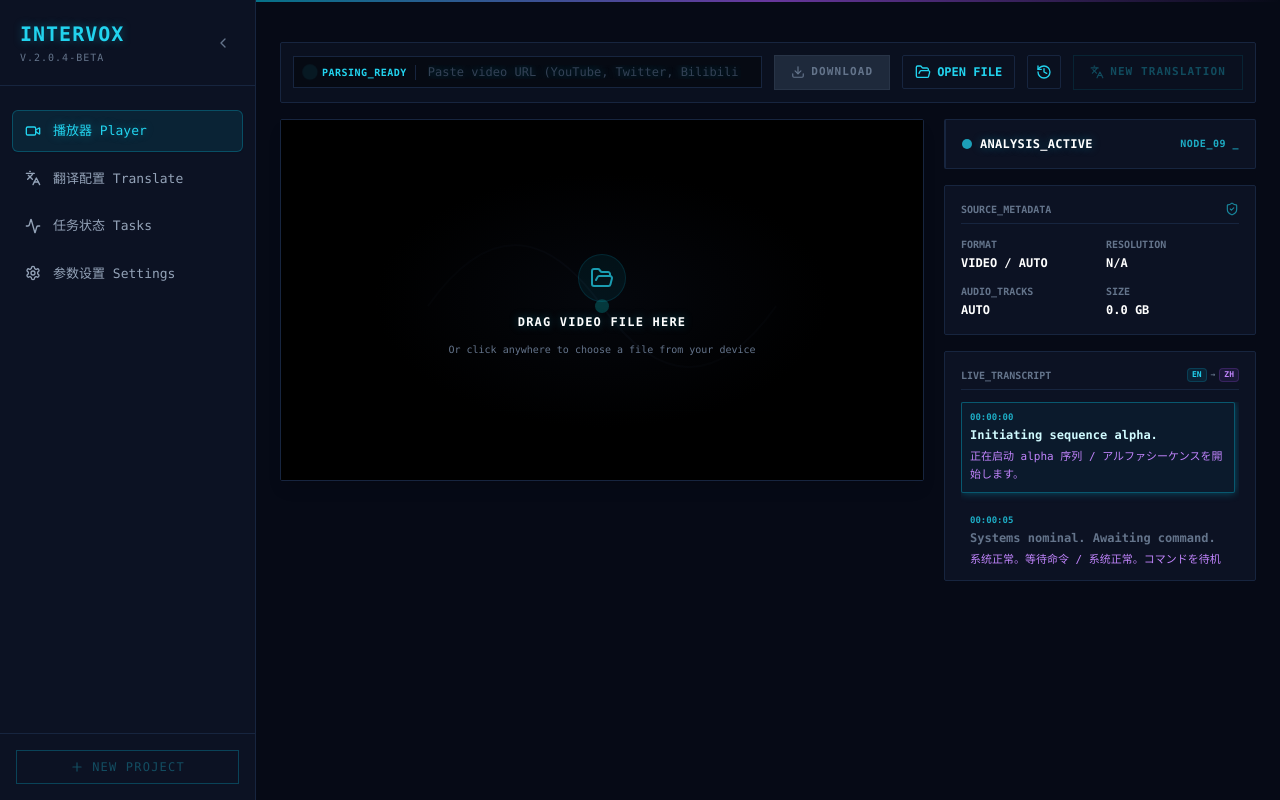
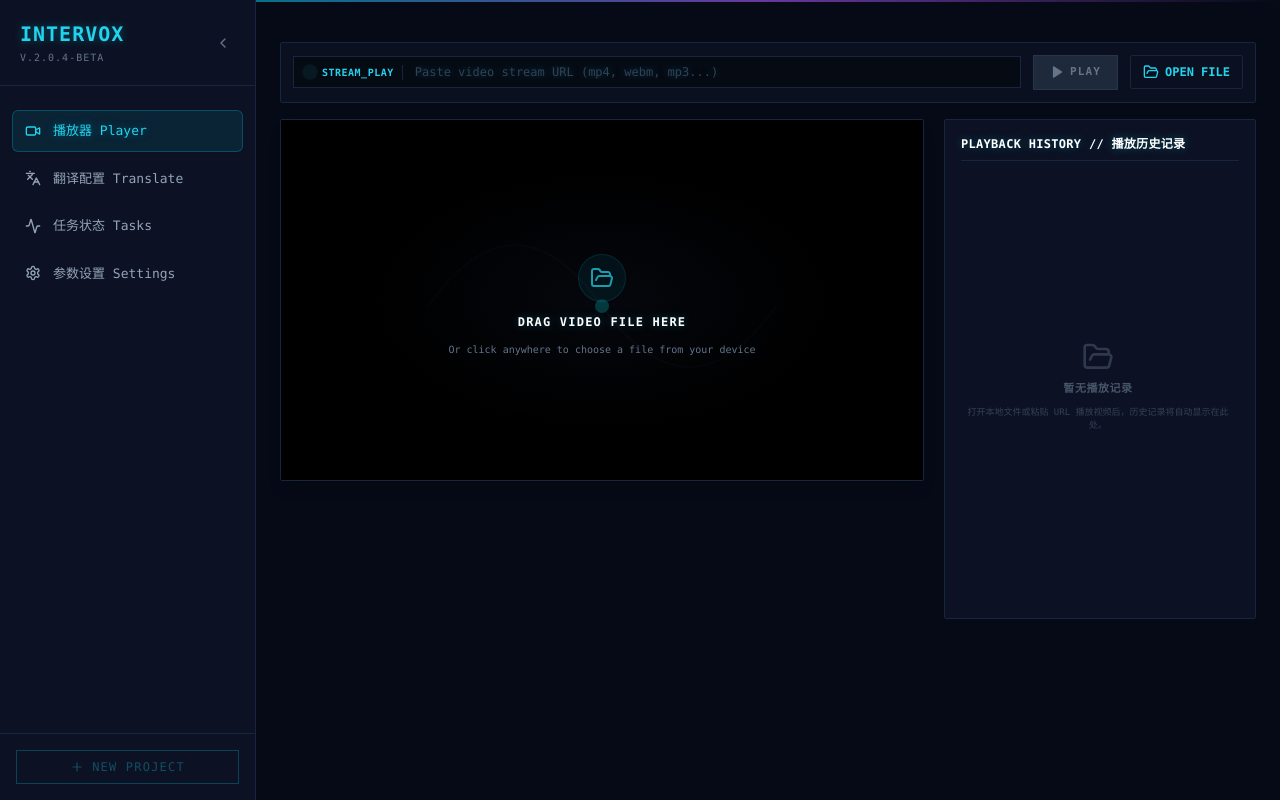
Before and after one commit to mayuanfei/intervox, a React (Vite) app: page / in a window 1280 px wide. Built offline with nearby package versions, Linux system fonts and the light colour scheme.

Commit message:
feat: simplify player layout to pure video playback, add playback history, and auto-play on drag-drop

```diff
--- a/src/hooks/useIntervox.tsx
+++ b/src/hooks/useIntervox.tsx
@@ -13,6 +13,14 @@ import type {
   TranslationDocument,
   TtsDocument,
 } from "../types/asr";
+
+export interface PlaybackHistoryItem {
+  id: string;
+  name: string;
+  url: string;
+  inputMode: "local_file" | "public_url";
+  timestamp: string;
+}
 
 export interface IntervoxTask {
   id: string;
@@ -155,6 +163,12 @@ interface IntervoxContextType {
   addNewTask: (input: string, mode: MediaInputMode) => void;
   deleteTask: (taskId: string) => void;
   cancelTask: (taskId: string) => void;
+
+  // Playback History
+  playbackHistory: PlaybackHistoryItem[];
+  addPlaybackHistoryItem: (name: string, url: string, mode: "local_file" | "public_url") => void;
+  deletePlaybackHistoryItem: (id: string) => void;
+  clearPlaybackHistory: () => void;
 }
 
 const IntervoxContext = createContext<IntervoxContextType | undefined>(undefined);
@@ -378,6 +392,41 @@ export function IntervoxProvider({ children }: { children: React.ReactNode }) {
   useEffect(() => {
     tasksRef.current = tasks;
   }, [tasks]);
+
+  const [playbackHistory, setPlaybackHistory] = useState<PlaybackHistoryItem[]>(() => {
+    try {
+      const saved = localStorage.getItem("intervox_playback_history");
+      if (saved) return JSON.parse(saved);
+    } catch {}
+    return [];
+  });
+
+  useEffect(() => {
+    localStorage.setItem("intervox_playback_history", JSON.stringify(playbackHistory));
+  }, [playbackHistory]);
+
+  const addPlaybackHistoryItem = (name: string, url: string, mode: "local_file" | "public_url") => {
+    if (!url.trim()) return;
+    setPlaybackHistory((current) => {
+      const filtered = current.filter((item) => item.url !== url);
+      const newItem: PlaybackHistoryItem = {
+        id: `HIST-${Date.now()}-${Math.floor(Math.random() * 1000)}`,
+        name: name || url.substring(url.lastIndexOf("/") + 1) || "video.mp4",
+        url,
+        inputMode: mode,
+        timestamp: new Date().toISOString(),
+      };
+      return [newItem, ...filtered];
+    });
+  };
+
+  const deletePlaybackHistoryItem = (id: string) => {
+    setPlaybackHistory((current) => current.filter((item) => item.id !== id));
+  };
+
+  const clearPlaybackHistory = () => {
+    setPlaybackHistory([]);
+  };
 
   useEffect(() => {
     localStorage.setItem("intervox_tasks", JSON.stringify(tasks));
@@ -1458,6 +1507,10 @@ export function IntervoxProvider({ children }: { children: React.ReactNode }) {
         retryTask,
         deleteTask,
         cancelTask,
+        playbackHistory,
+        addPlaybackHistoryItem,
+        deletePlaybackHistoryItem,
+        clearPlaybackHistory,
       }}
     >
       {children}
--- a/src/pages/Player.tsx
+++ b/src/pages/Player.tsx
@@ -1,6 +1,5 @@
 import React, { useRef, useState, useEffect } from "react";
 import {
-  Download,
   History,
   Languages,
   Play,
@@ -10,8 +9,8 @@ import {
   Maximize2,
   Minimize2,
   FolderOpen,
-  ShieldCheck,
   FileVideo,
+  Trash2,
   Plus,
 } from "lucide-react";
 import { useIntervox } from "../hooks/useIntervox";
@@ -40,15 +39,14 @@ export function Player() {
     setMediaInputMode,
     setLocalMediaPath,
     outputDir,
-    transcript,
-    translation,
-    startFullPipeline,
-    showToast,
+    playbackHistory,
+    addPlaybackHistoryItem,
+    deletePlaybackHistoryItem,
+    clearPlaybackHistory,
   } = useIntervox();
 
   const videoRef = useRef<HTMLVideoElement>(null);
   const playerContainerRef = useRef<HTMLDivElement>(null);
-  const transcriptContainerRef = useRef<HTMLDivElement>(null);
   const fileInputRef = useRef<HTMLInputElement>(null);
   const browserLocalPreviewRef = useRef<{ input: string; url: string } | null>(null);
 
@@ -403,20 +401,7 @@ export function Player() {
     }
   };
 
-  // Metadata properties
-  const mediaExtension = activeMediaInput.split(".").pop()?.toUpperCase() || "VIDEO";
-  const isAudioFile = /\.(mp3|wav|m4a|flac)$/i.test(activeMediaInput);
-  const metadata = {
-    format: isAudioFile ? `${mediaExtension} / AUDIO` : `${mediaExtension} / AUTO`,
-    resolution: isAudioFile ? "N/A (Audio)" : videoResolution || "N/A",
-    audioTracks: "AUTO",
-    size: activeMediaInput ? "LOADED" : "0.0 GB",
-  };
 
-  const handleDownload = () => {
-    if (!mediaUrl) return;
-    showToast(`Downie 下载队列已加入：${mediaUrl}`, "info");
-  };
 
   async function syncFullscreenMode(expanded: boolean) {
     if (typeof window !== "undefined" && "__TAURI_INTERNALS__" in window) {
@@ -445,51 +430,39 @@ export function Player() {
     void syncFullscreenMode(expanded);
   };
 
-  // Compile transcription segments with translated text matching segment ID
-  const displaySegments = transcript?.segments.map((seg) => {
-    const transSeg = translation?.segments.find((t) => t.id === seg.id);
-    return {
-      id: seg.id,
-      start_ms: seg.start_ms,
-      end_ms: seg.end_ms,
-      source_text: seg.text,
-      translated_text: transSeg ? transSeg.translated_text : "",
+  // Handle playing remote URLs
+  const handlePlayUrl = () => {
+    if (!mediaUrl.trim()) return;
+    setLocalMediaPath("");
+    setMediaInputMode("public_url");
+    setIsPlaying(true);
   };
-  }) || [
-    {
-      id: "seg_1",
-      start_ms: 0,
-      end_ms: 5000,
-      source_text: "Initiating sequence alpha.",
-      translated_text: "正在启动 alpha 序列 / アルファシーケンスを開始します。",
-    },
-    {
-      id: "seg_2",
-      start_ms: 5000,
-      end_ms: 15000,
-      source_text: "Systems nominal. Awaiting command.",
-      translated_text: "系统正常。等待命令 / 系统正常。コマンドを待机中。",
-    },
-  ];
 
-  // Auto detect current segment ID based on video playback currentTime
-  const currentMs = currentTime * 1000;
-  const activeSegment = displaySegments.find(
-    (seg) => currentMs >= seg.start_ms && currentMs <= seg.end_ms
-  );
-  const activeSegmentId = activeSegment ? activeSegment.id : "";
+  // Record playback history when media loaded
+  useEffect(() => {
+    if (mediaSrc && activeMediaInput) {
+      const name = mediaInputMode === "local_file"
+        ? activeMediaInput.substring(activeMediaInput.lastIndexOf("/") + 1) || activeMediaInput
+        : activeMediaInput;
+      addPlaybackHistoryItem(name, activeMediaInput, mediaInputMode);
+    }
+  }, [mediaSrc, activeMediaInput, mediaInputMode]);
 
-  // Auto-scroll transcript container to active segment
-  useEffect(() => {
-    if (!activeSegmentId || !transcriptContainerRef.current) return;
-    const activeEl = document.getElementById(`seg-item-${activeSegmentId}`);
-    if (activeEl) {
-      activeEl.scrollIntoView({
-        behavior: "smooth",
-        block: "nearest",
+  // Format historical timestamp
+  const formatHistoryTime = (isoString: string) => {
+    try {
+      const date = new Date(isoString);
+      return date.toLocaleString("zh-CN", {
+        month: "2-digit",
+        day: "2-digit",
+        hour: "2-digit",
+        minute: "2-digit",
+        second: "2-digit",
       });
+    } catch {
+      return "未知时间";
     }
-  }, [activeSegmentId]);
+  };
 
   return (
     <div className="space-y-4 font-mono text-[13px] animate-fade-in">
@@ -502,32 +475,32 @@ export function Player() {
         className="hidden"
       />
 
-      {/* Top Search & Download Control Bar */}
+      {/* Top Playback Control Bar */}
       <div className="flex flex-wrap items-center gap-3 bg-[#0a101f] border th-border p-3 rounded-sm">
         <div className="flex-1 min-w-[280px] flex items-center gap-2 border th-border bg-black/40 px-3 py-1.5 relative">
           <span className="w-2 h-2 rounded-full bg-cyan-400 animate-ping"></span>
           <span className="text-[10px] text-cyan-400 font-bold uppercase tracking-wider select-none shrink-0 border-r th-border pr-2 mr-1">
-            PARSING_READY
+            STREAM_PLAY
           </span>
           <input
             type="text"
             value={mediaUrl}
             onChange={(e) => setMediaUrl(e.target.value)}
-            placeholder="Paste video URL (YouTube, Twitter, Bilibili...)"
+            placeholder="Paste video stream URL (mp4, webm, mp3...)"
             className="flex-1 bg-transparent border-none text-glow text-cyan-400 placeholder-slate-700 focus:outline-none text-[12px] pr-2"
           />
         </div>
 
         <button
-          onClick={handleDownload}
-          disabled={!mediaUrl}
+          onClick={handlePlayUrl}
+          disabled={!mediaUrl.trim()}
           className={`flex items-center gap-1.5 px-4 py-2 text-black font-extrabold tracking-widest text-[11px] uppercase transition-all ${
-            mediaUrl
+            mediaUrl.trim()
               ? "bg-cyan-400 hover:bg-cyan-300 shadow-md shadow-cyan-500/20"
               : "bg-slate-800 text-slate-500 cursor-not-allowed border border-slate-700/50"
           }`}
         >
-          <Download className="w-3.5 h-3.5" /> DOWNLOAD
+          <Play className="w-3.5 h-3.5 fill-current" /> PLAY
         </button>
 
         {/* Open File Button */}
@@ -538,18 +511,6 @@ export function Player() {
         >
           <FolderOpen className="w-4 h-4" />
           <span className="hidden sm:inline">OPEN FILE</span>
-        </button>
-
-        <button className="p-2 border th-border hover:bg-cyan-500/10 text-cyan-400 transition-all rounded-sm">
-          <History className="w-4 h-4" />
-        </button>
-
-        <button
-          onClick={startFullPipeline}
-          disabled={!activeMediaInput}
-          className="flex items-center gap-1.5 px-4 py-2 border border-cyan-500/40 text-cyan-400 font-extrabold tracking-widest text-[11px] hover:bg-cyan-500 hover:text-black transition-all disabled:opacity-30 disabled:cursor-not-allowed"
-        >
-          <Languages className="w-3.5 h-3.5" /> NEW TRANSLATION
         </button>
       </div>
 
@@ -576,6 +537,7 @@ export function Player() {
               <video
                 ref={videoRef}
                 src={mediaSrc}
+                autoPlay
                 onTimeUpdate={handleTimeUpdate}
                 onLoadedMetadata={handleLoadedMetadata}
                 onEnded={handleVideoEnded}
@@ -767,101 +729,97 @@ export function Player() {
           </div>
         </div>
 
-        {/* Right Info panels */}
-        <div className="space-y-4">
-          {/* Analysis Active status panel */}
-          <div className="border th-border th-bg-card p-4 rounded-sm flex items-center justify-between border-l-2 border-l-cyan-400">
-            <div className="flex items-center gap-2">
-              <span className="w-2.5 h-2.5 rounded-full bg-cyan-400 animate-pulse"></span>
+        {/* Playback History Card */}
+        <div className="border th-border th-bg-card p-4 rounded-sm flex flex-col h-[400px] lg:h-[500px]">
+          <div className="border-b th-border pb-2 flex justify-between items-center mb-3">
             <span className="font-extrabold th-text tracking-wide text-xs uppercase text-glow text-cyan-400">
-                ANALYSIS_ACTIVE
+              PLAYBACK HISTORY // 播放历史记录
             </span>
-            </div>
-            <span className="text-[10px] text-cyan-400/80 font-bold uppercase tracking-wider">
-              NODE_09 _
-            </span>
+            {playbackHistory.length > 0 && (
+              <button
+                onClick={clearPlaybackHistory}
+                className="text-[10px] text-red-400 hover:text-red-300 font-bold uppercase tracking-wider transition-colors"
+              >
+                Clear All
+              </button>
+            )}
           </div>
 
-          {/* Source Metadata Card */}
-          <div className="border th-border th-bg-card p-4 space-y-3 rounded-sm">
-            <div className="border-b th-border pb-1.5 flex justify-between items-center text-[10px] font-bold text-slate-500">
-              <span className="uppercase">SOURCE_METADATA</span>
-              <ShieldCheck className="w-3.5 h-3.5 text-cyan-400/60" />
-            </div>
+          {/* History List */}
+          <div className="flex-1 overflow-y-auto space-y-2 pr-1 scrollbar-thin">
+            {playbackHistory.length > 0 ? (
+              playbackHistory.map((item) => {
+                const isLocal = item.inputMode === "local_file";
+                const isCurrentlyPlaying = activeMediaInput === item.url;
 
-            <div className="grid grid-cols-2 gap-3 text-xs">
-              <div className="space-y-0.5">
-                <span className="th-text-muted text-[10px] uppercase font-bold">
-                  FORMAT
+                return (
+                  <div
+                    key={item.id}
+                    className={`group border p-2 flex items-center justify-between rounded-sm transition-all hover:bg-cyan-500/5 ${
+                      isCurrentlyPlaying
+                        ? "border-cyan-500/40 bg-cyan-500/5 border-glow"
+                        : "border-transparent bg-black/20 hover:border-slate-800"
+                    }`}
+                  >
+                    <div
+                      onClick={() => {
+                        if (isLocal) {
+                          setLocalMediaPath(item.url);
+                          setMediaInputMode("local_file");
+                          setMediaUrl("");
+                        } else {
+                          setMediaUrl(item.url);
+                          setLocalMediaPath("");
+                          setMediaInputMode("public_url");
+                        }
+                        setIsPlaying(true);
+                      }}
+                      className="flex items-start gap-2.5 min-w-0 flex-1 cursor-pointer"
+                    >
+                      {isLocal ? (
+                        <FileVideo className={`w-4 h-4 mt-0.5 shrink-0 ${isCurrentlyPlaying ? "text-cyan-400" : "text-slate-500"}`} />
+                      ) : (
+                        <Languages className={`w-4 h-4 mt-0.5 shrink-0 ${isCurrentlyPlaying ? "text-cyan-400" : "text-slate-500"}`} />
+                      )}
+                      <div className="min-w-0 flex-1">
+                        <span
+                          className={`font-semibold text-xs block truncate ${
+                            isCurrentlyPlaying ? "text-cyan-400 text-glow" : "th-text"
+                          }`}
+                          title={item.name}
+                        >
+                          {item.name}
                         </span>
-                <span className="th-text font-bold block">{metadata.format}</span>
-              </div>
-              <div className="space-y-0.5">
-                <span className="th-text-muted text-[10px] uppercase font-bold">
-                  RESOLUTION
-                </span>
-                <span className="th-text font-bold block">{metadata.resolution}</span>
-              </div>
-              <div className="space-y-0.5">
-                <span className="th-text-muted text-[10px] uppercase font-bold">
-                  AUDIO_TRACKS
-                </span>
-                <span className="th-text font-bold block">{metadata.audioTracks}</span>
-              </div>
-              <div className="space-y-0.5">
-                <span className="th-text-muted text-[10px] uppercase font-bold">
-                  SIZE
-                </span>
-                <span className="th-text font-bold block">{metadata.size}</span>
-              </div>
-            </div>
-          </div>
-
-          {/* Live Transcript / Subtitle Sync Card */}
-          <div className="border th-border th-bg-card p-4 space-y-3 rounded-sm flex flex-col justify-between h-[230px]">
-            <div className="border-b th-border pb-1.5 flex justify-between items-center text-[10px] font-bold text-slate-500">
-              <span className="uppercase">LIVE_TRANSCRIPT</span>
-              <div className="flex gap-1">
-                <span className="bg-cyan-500/10 text-cyan-400 border border-cyan-500/20 px-1 py-0.2 rounded text-[8px]">
-                  EN
-                </span>
-                <span className="text-[8px] self-center">→</span>
-                <span className="bg-purple-500/10 text-purple-400 border border-purple-500/20 px-1 py-0.2 rounded text-[8px]">
-                  ZH
+                        <span className="text-[9px] th-text-muted block mt-0.5 font-medium">
+                          {formatHistoryTime(item.timestamp)}
                         </span>
                       </div>
                     </div>
 
-            {/* Scrollable list of syncing subtitles */}
-            <div
-              ref={transcriptContainerRef}
-              className="flex-1 space-y-3 overflow-y-auto pr-1 scrollbar-thin"
+                    <button
+                      onClick={(e) => {
+                        e.stopPropagation();
+                        deletePlaybackHistoryItem(item.id);
+                      }}
+                      className="p-1 text-slate-600 hover:text-red-400 opacity-0 group-hover:opacity-100 focus:opacity-100 transition-opacity ml-2 shrink-0"
+                      title="删除该记录"
                     >
-              {displaySegments.map((seg) => {
-                const isActive = seg.id === activeSegmentId;
-                return (
-                  <div
-                    key={seg.id}
-                    id={`seg-item-${seg.id}`}
-                    className={`p-2 transition-all rounded-sm border ${
-                      isActive
-                        ? "border-cyan-500/40 bg-cyan-500/5 border-glow text-cyan-100"
-                        : "border-transparent th-text-muted"
-                    }`}
-                  >
-                    <div className="flex items-center gap-1.5 text-[9px] font-bold text-cyan-400/80 mb-0.5">
-                      <span>{formatTime(Math.floor(seg.start_ms / 1000))}</span>
-                    </div>
-                    <p className="font-semibold text-xs leading-normal">{seg.source_text}</p>
-                    {seg.translated_text && (
-                      <p className="text-[11px] text-purple-400 font-medium leading-relaxed mt-1">
-                        {seg.translated_text}
-                      </p>
-                    )}
+                      <Trash2 className="w-3.5 h-3.5" />
+                    </button>
                   </div>
                 );
-              })}
+              })
+            ) : (
+              <div className="h-full flex flex-col items-center justify-center text-center text-slate-600 space-y-2 py-8">
+                <FolderOpen className="w-8 h-8 opacity-40 text-slate-500" />
+                <span className="text-[11px] font-bold uppercase tracking-wider block">
+                  暂无播放记录
+                </span>
+                <span className="text-[9px] text-slate-700">
+                  打开本地文件或粘贴 URL 播放视频后，历史记录将自动显示在此处。
+                </span>
               </div>
+            )}
           </div>
         </div>
       </div>
```
Lines whose indentation alone changed are shown as unchanged.
